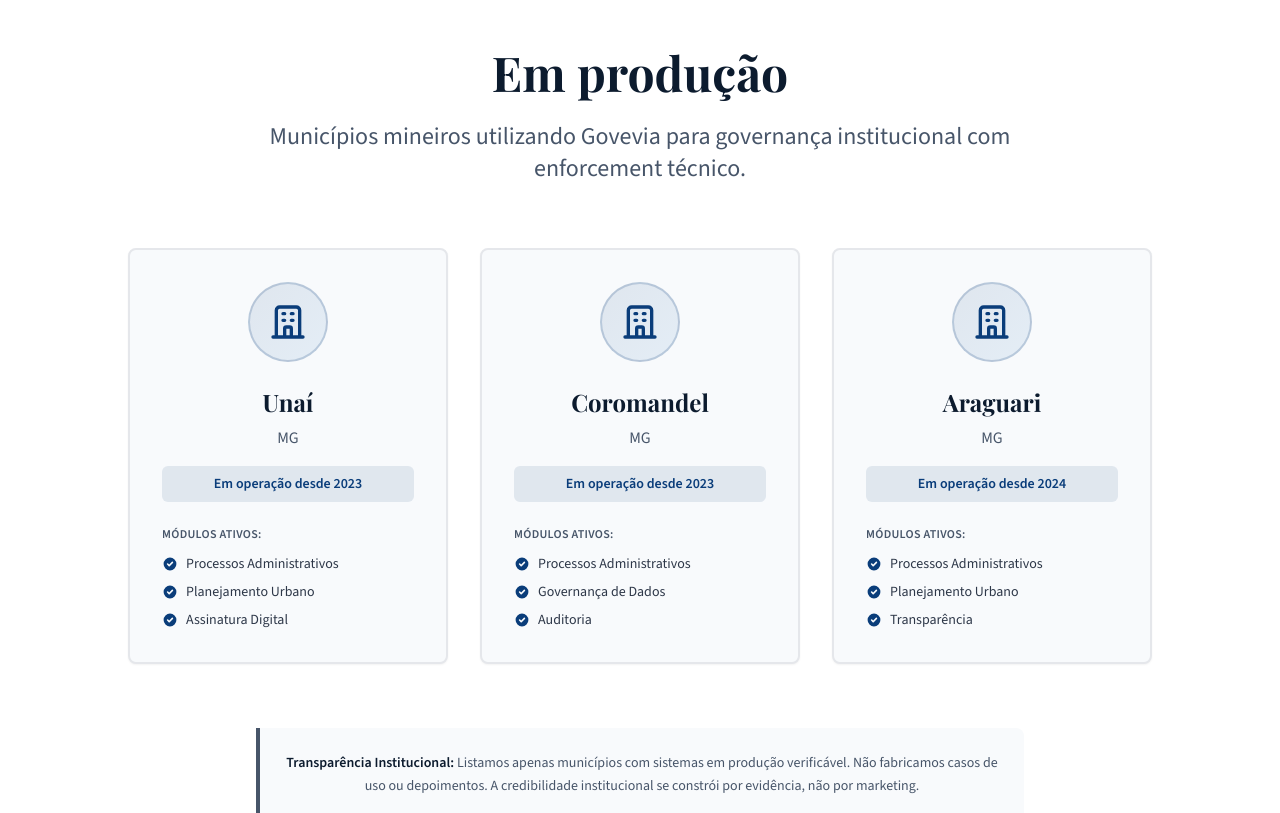
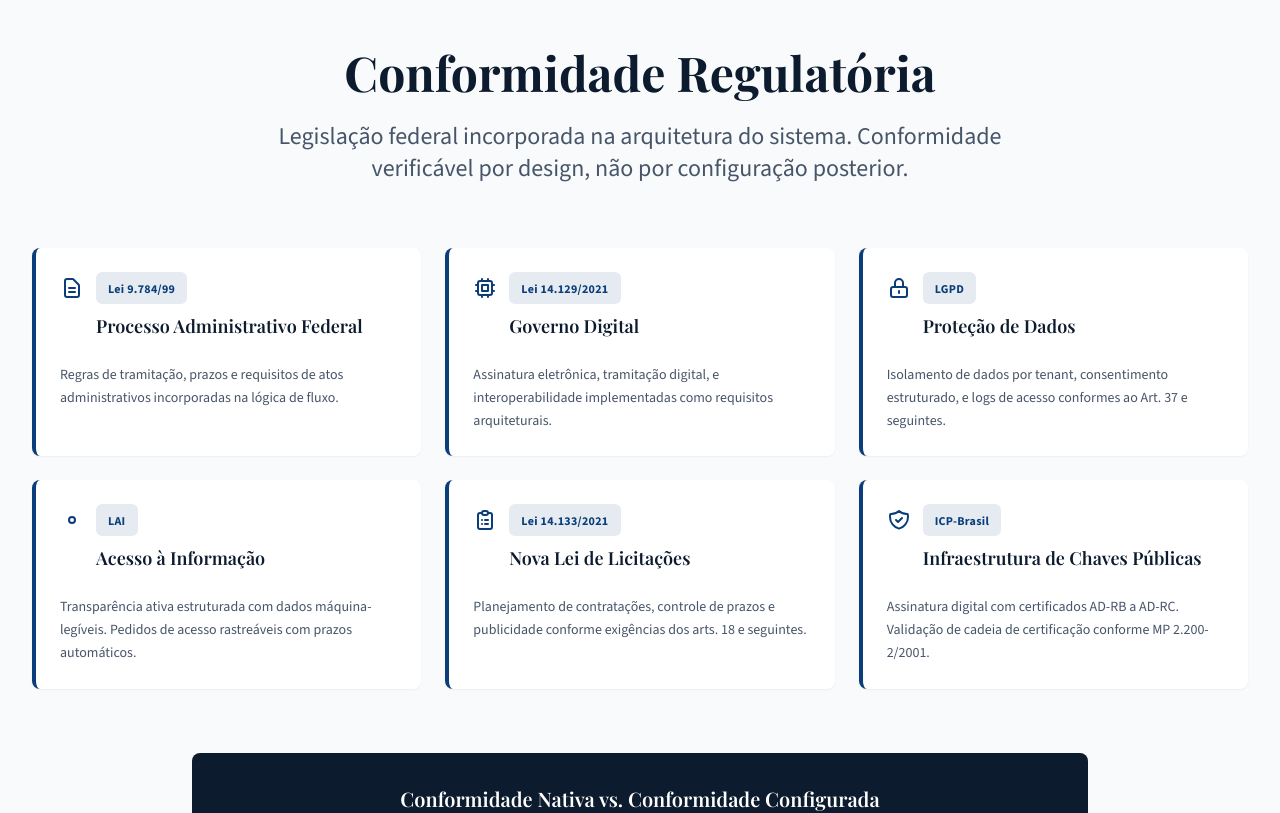
Before and after one commit to leoamerico/govevia-site, a Next.js app: page / in a window 1280 px wide. Shown: the part 3960-4773 px from the top of the page. Built offline with nearby package versions, Linux system fonts and the light colour scheme; no server answers.

Commit message:
fix: remover seção Municipalities do site institucional

```diff
--- a/app/page.tsx
+++ b/app/page.tsx
@@ -4,7 +4,6 @@
 import Problem from '@/components/home/Problem'
 import Platform from '@/components/home/Platform'
 import Defensibility from '@/components/home/Defensibility'
-import Municipalities from '@/components/home/Municipalities'
 import Compliance from '@/components/home/Compliance'
 import Contact from '@/components/home/Contact'
 
@@ -17,7 +16,6 @@
         <Problem />
         <Platform />
         <Defensibility />
-        <Municipalities />
         <Compliance />
         <Contact />
       </main>
--- a/components/home/Municipalities.tsx
+++ /dev/null
@@ -1,107 +0,0 @@
-'use client'
-
-import { motion } from 'framer-motion'
-
-const municipalities = [
-  {
-    name: 'Unaí',
-    state: 'MG',
-    status: 'Em operação desde 2023',
-    modules: ['Processos Administrativos', 'Planejamento Urbano', 'Assinatura Digital'],
-  },
-  {
-    name: 'Coromandel',
-    state: 'MG',
-    status: 'Em operação desde 2023',
-    modules: ['Processos Administrativos', 'Governança de Dados', 'Auditoria'],
-  },
-  {
-    name: 'Araguari',
-    state: 'MG',
-    status: 'Em operação desde 2024',
-    modules: ['Processos Administrativos', 'Planejamento Urbano', 'Transparência'],
-  },
-]
-
-export default function Municipalities() {
-  return (
-    <section className="py-24 bg-white">
-      <div className="container-custom">
-        <motion.div
-          initial={{ opacity: 0, y: 20 }}
-          whileInView={{ opacity: 1, y: 0 }}
-          transition={{ duration: 0.8 }}
-          viewport={{ once: true }}
-          className="text-center mb-16"
-        >
-          <h2 className="section-title">Em produção</h2>
-          <p className="section-subtitle mx-auto font-sans">
-            Municípios mineiros utilizando Govevia para governança institucional com enforcement técnico.
-          </p>
-        </motion.div>
-
-        <div className="grid grid-cols-1 md:grid-cols-3 gap-8 max-w-5xl mx-auto">
-          {municipalities.map((municipality, index) => (
-            <motion.div
-              key={index}
-              initial={{ opacity: 0, y: 20 }}
-              whileInView={{ opacity: 1, y: 0 }}
-              transition={{ duration: 0.6, delay: index * 0.1 }}
-              viewport={{ once: true }}
-              className="bg-institutional-offwhite p-8 rounded-lg border-2 border-gray-200 hover:border-primary transition-all duration-300 shadow-sm hover:shadow-lg"
-            >
-              <div className="flex items-center justify-center mb-6">
-                <div className="w-20 h-20 bg-gradient-to-br from-primary/10 to-primary-accent/10 rounded-full flex items-center justify-center border-2 border-primary/20">
-                  <svg className="w-10 h-10 text-primary" fill="none" stroke="currentColor" viewBox="0 0 24 24">
-                    <path strokeLinecap="round" strokeLinejoin="round" strokeWidth={2} d="M19 21V5a2 2 0 00-2-2H7a2 2 0 00-2 2v16m14 0h2m-2 0h-5m-9 0H3m2 0h5M9 7h1m-1 4h1m4-4h1m-1 4h1m-5 10v-5a1 1 0 011-1h2a1 1 0 011 1v5m-4 0h4" />
-                  </svg>
-                </div>
-              </div>
-
-              <h3 className="font-serif font-bold text-2xl text-institutional-navy text-center mb-2">
-                {municipality.name}
-              </h3>
-              <p className="text-institutional-slate text-center mb-4 font-sans font-medium">
-                {municipality.state}
-              </p>
-
-              <div className="bg-primary/10 px-4 py-2 rounded-md text-center mb-6">
-                <p className="text-sm font-semibold text-primary font-sans">{municipality.status}</p>
-              </div>
-
-              <div className="space-y-2">
-                <p className="text-xs font-semibold text-institutional-slate mb-3 uppercase tracking-wide font-sans">
-                  Módulos Ativos:
-                </p>
-                {municipality.modules.map((mod, idx) => (
-                  <div key={idx} className="flex items-start">
-                    <svg className="w-4 h-4 text-primary mr-2 flex-shrink-0 mt-0.5" fill="currentColor" viewBox="0 0 20 20">
-                      <path fillRule="evenodd" d="M10 18a8 8 0 100-16 8 8 0 000 16zm3.707-9.293a1 1 0 00-1.414-1.414L9 10.586 7.707 9.293a1 1 0 00-1.414 1.414l2 2a1 1 0 001.414 0l4-4z" clipRule="evenodd" />
-                    </svg>
-                    <span className="text-sm text-institutional-graphite font-sans">{mod}</span>
-                  </div>
-                ))}
-              </div>
-            </motion.div>
-          ))}
-        </div>
-
-        <motion.div
-          initial={{ opacity: 0, y: 20 }}
-          whileInView={{ opacity: 1, y: 0 }}
-          transition={{ duration: 0.8, delay: 0.4 }}
-          viewport={{ once: true }}
-          className="mt-16 max-w-3xl mx-auto text-center"
-        >
-          <div className="bg-institutional-offwhite border-l-4 border-institutional-slate p-6 rounded-r-lg">
-            <p className="text-sm text-institutional-slate leading-relaxed font-sans">
-              <span className="font-semibold text-institutional-navy">Transparência Institucional:</span> Listamos
-              apenas municípios com sistemas em produção verificável. Não fabricamos casos de uso ou
-              depoimentos. A credibilidade institucional se constrói por evidência, não por marketing.
-            </p>
-          </div>
-        </motion.div>
-      </div>
-    </section>
-  )
-}
```
